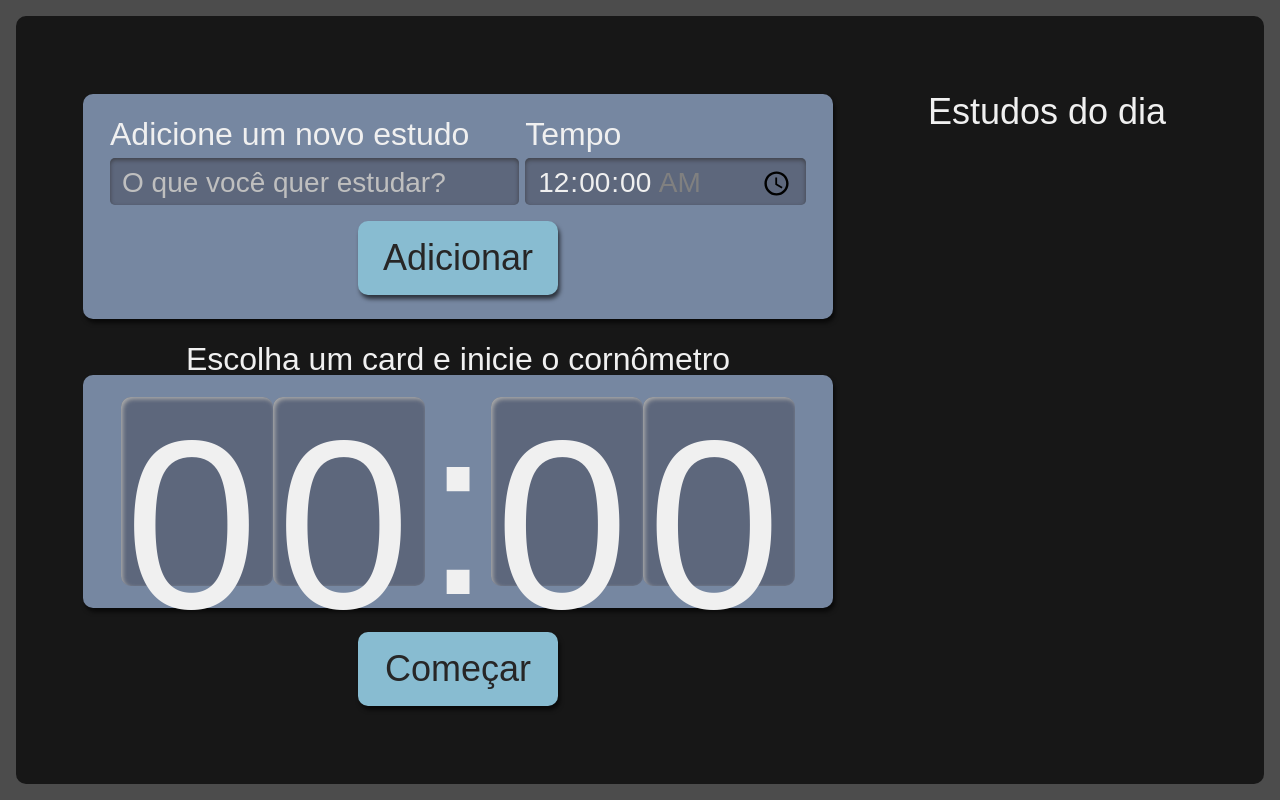
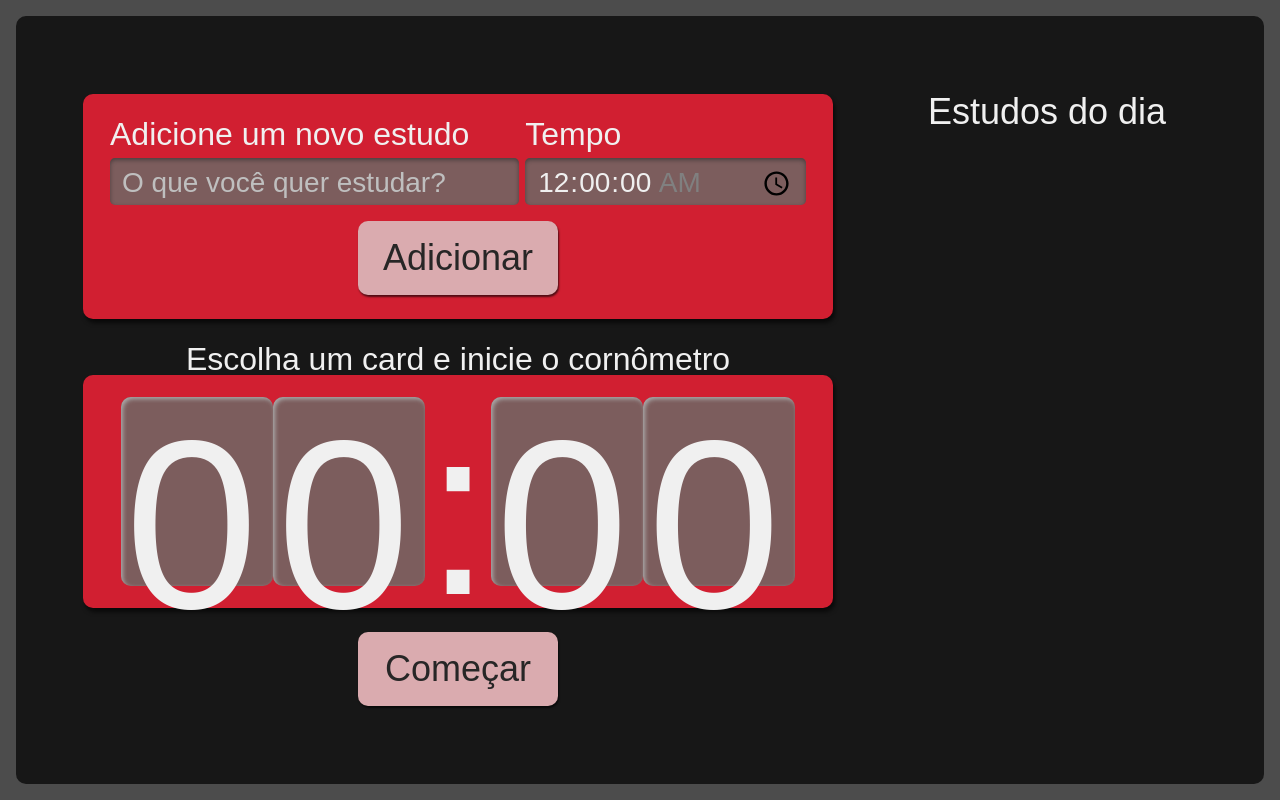
Before and after one commit to pedromessetti/estudos, a React (Create React App) app: page / in a window 1280 px wide. Built offline with nearby package versions, Linux system fonts and the light colour scheme.

Commit message:
refatoração do sass

```diff
--- a/src/components/Botao/botao.module.scss
+++ b/src/components/Botao/botao.module.scss
@@ -1,8 +1,8 @@
 .botao {
     align-self: center;
-    background-color: #88bcd1;
+    background-color: #daabaf;
     border-radius: 10px;
-    box-shadow: 2px 4px 4px #0000009F;
+    box-shadow: 1px 2px 2px #0000009F;
     color: #272626;
     cursor: pointer;
     font-size: 1.25rem;
@@ -10,8 +10,9 @@
     width: 150px;
 
     &:active {
-      background-color: #7CA6B7;
-      box-shadow: 2px 2px 4px #0000009F inset;
+      background-color: #b17b7f;
+      box-shadow: 1px 2px 2px #0000009F inset;
+      color: #161616;
     }
   }
 
--- a/src/components/Conometro/Relogio/relogio.module.scss
+++ b/src/components/Conometro/Relogio/relogio.module.scss
@@ -1,5 +1,5 @@
 .relogioNumero {
-    background-color: #5D677C;
+    background-color: #7c5d5d;
     box-shadow: 2px 2px 4px #ababab inset;
     height: 3.6rem;
     width: 3rem;
--- a/src/components/Conometro/cronometro.module.scss
+++ b/src/components/Conometro/cronometro.module.scss
@@ -15,7 +15,7 @@
         margin-bottom: 24px;
         box-shadow: 2px 4px 4px #0000009F;
         font-size: 5rem;
-        background-color: #7687A1;
+        background-color: #d11f31;
     }
 
     .titulo {
--- a/src/components/Formulario/formulario.module.scss
+++ b/src/components/Formulario/formulario.module.scss
@@ -2,7 +2,7 @@
     display:flex;
     flex-direction: column;
     grid-area: nova-tarefa;
-    background-color: #7687A1;
+    background-color: #d11f31;
     border-radius: 10px;
     box-shadow: 2px 4px 4px #0000009F;
     padding: 12px;
@@ -24,7 +24,7 @@
         box-sizing: border-box;
         border: unset;
         border-radius: 5px;
-        background-color: #5D677C;
+        background-color: #7c5d5d;
         box-shadow: 0px 2px 4px #2D2B2B9F inset;
 
         &::placeholder {
```
Also changed, not shown: 1 other file (tests, documents, lock files or other folders).
